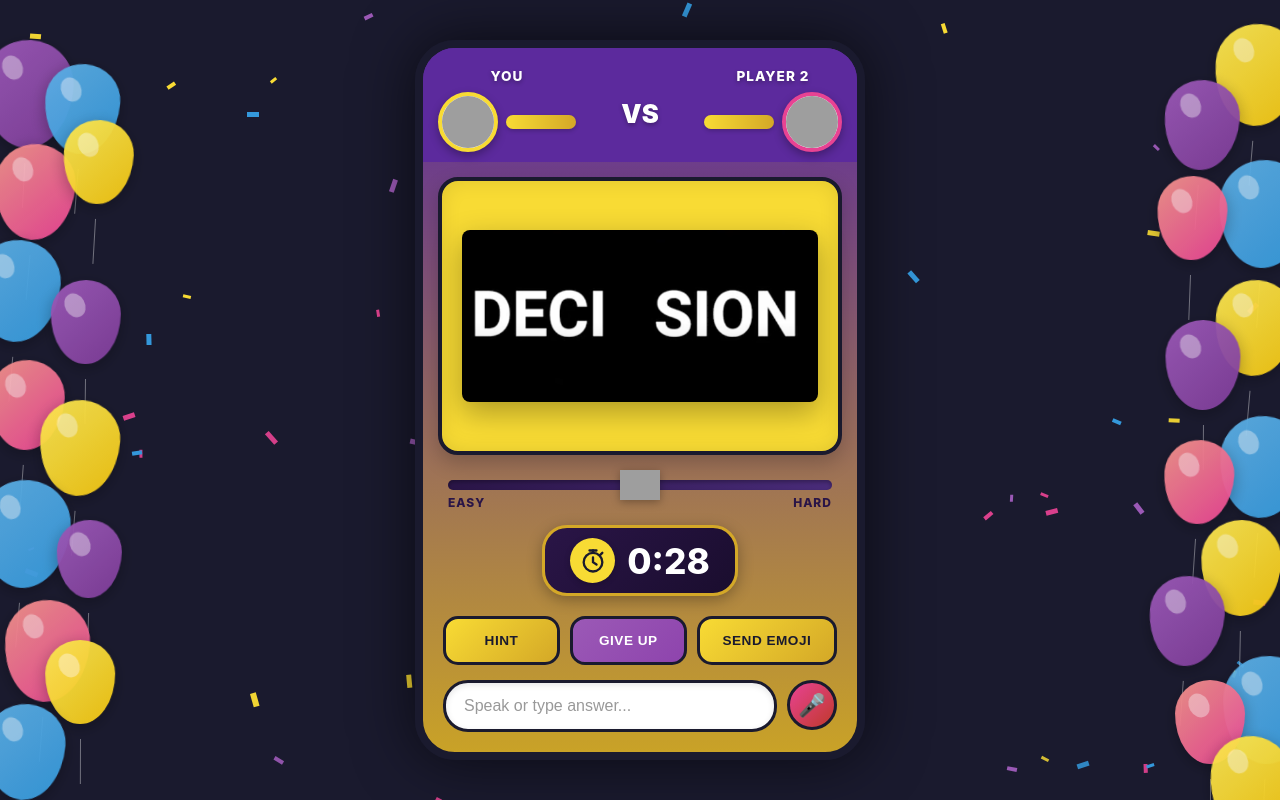
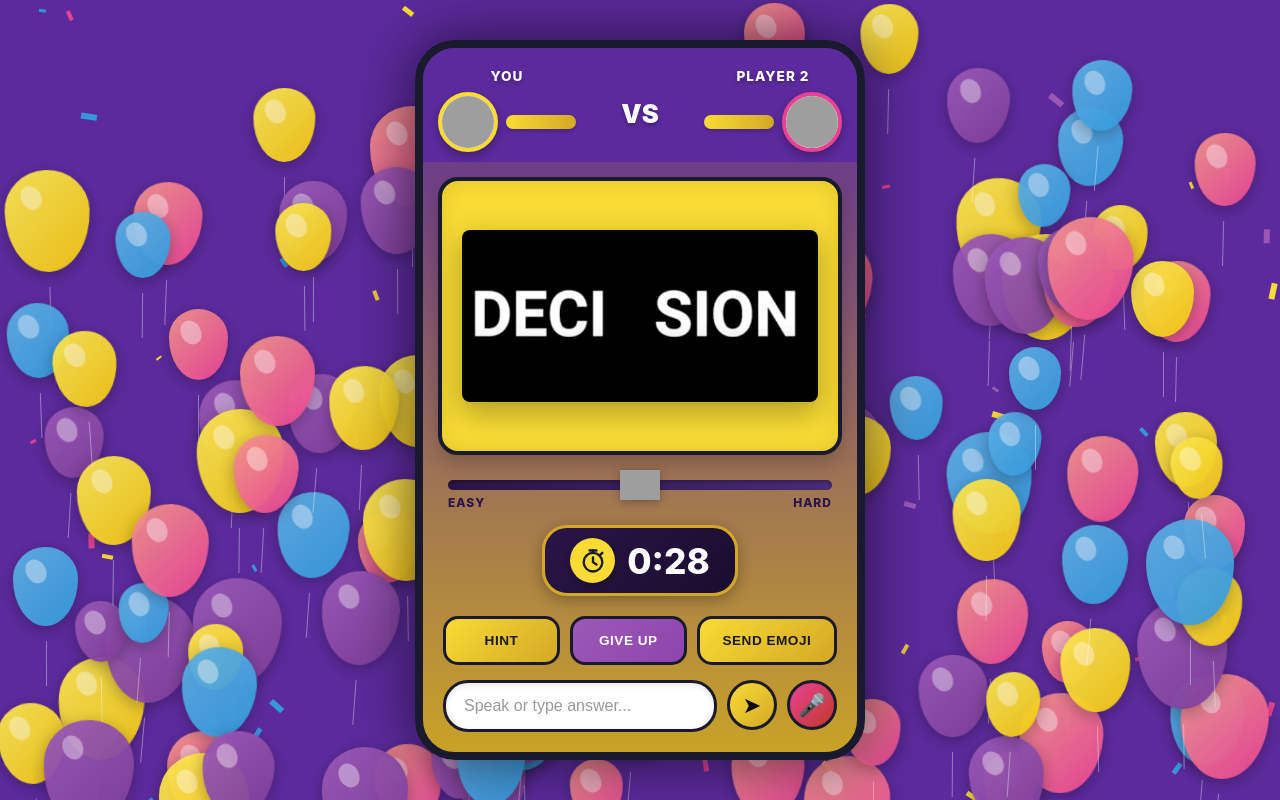
Before and after one commit to ilank-pro/RBL, a React (Vite) app: page / in a window 1280 px wide. Both pictures are taken after a click on the button "Login with Facebook". Built offline with nearby package versions, Linux system fonts and the light colour scheme; grey boxes are pictures that could not be loaded.

Commit message:
Update remote git with latest changes

```diff
--- a/src/App.jsx
+++ b/src/App.jsx
@@ -4,81 +4,51 @@ import Game from './components/Game'
 import './index.css'
 
 const Ornaments = () => {
-  // Balloon clusters on left side
-  const leftBalloons = [
-    { color: 'purple', top: '5%', left: '-20px', size: 90, delay: 0 },
-    { color: 'blue', top: '8%', left: '40px', size: 75, delay: 0.5 },
-    { color: 'pink', top: '18%', left: '-10px', size: 80, delay: 1 },
-    { color: 'yellow', top: '15%', left: '60px', size: 70, delay: 1.5 },
-    { color: 'blue', top: '30%', left: '-30px', size: 85, delay: 0.8 },
-    { color: 'purple', top: '35%', left: '50px', size: 70, delay: 2 },
-    { color: 'pink', top: '45%', left: '-15px', size: 75, delay: 0.3 },
-    { color: 'yellow', top: '50%', left: '35px', size: 80, delay: 1.2 },
-    { color: 'blue', top: '60%', left: '-25px', size: 90, delay: 0.7 },
-    { color: 'purple', top: '65%', left: '55px', size: 65, delay: 1.8 },
-    { color: 'pink', top: '75%', left: '0px', size: 85, delay: 0.4 },
-    { color: 'yellow', top: '80%', left: '45px', size: 70, delay: 2.2 },
-    { color: 'blue', top: '88%', left: '-20px', size: 80, delay: 1.1 },
-  ];
+  // Generate balloons to fill entire screen - regenerates on each refresh
+  const colors = ['purple', 'blue', 'yellow', 'pink'];
+  const balloons = [];
+  const totalBalloons = 120;
 
-  // Balloon clusters on right side
-  const rightBalloons = [
-    { color: 'yellow', top: '3%', right: '-15px', size: 85, delay: 0.6 },
-    { color: 'purple', top: '10%', right: '45px', size: 75, delay: 1.3 },
-    { color: 'blue', top: '20%', right: '-25px', size: 90, delay: 0.2 },
-    { color: 'pink', top: '22%', right: '55px', size: 70, delay: 1.7 },
-    { color: 'yellow', top: '35%', right: '-10px', size: 80, delay: 0.9 },
-    { color: 'purple', top: '40%', right: '40px', size: 75, delay: 2.1 },
-    { color: 'blue', top: '52%', right: '-20px', size: 85, delay: 0.5 },
-    { color: 'pink', top: '55%', right: '50px', size: 70, delay: 1.4 },
-    { color: 'yellow', top: '65%', right: '0px', size: 80, delay: 1.9 },
-    { color: 'purple', top: '72%', right: '60px', size: 75, delay: 0.3 },
-    { color: 'blue', top: '82%', right: '-30px', size: 90, delay: 1.6 },
-    { color: 'pink', top: '85%', right: '35px', size: 70, delay: 2.3 },
-    { color: 'yellow', top: '92%', right: '-5px', size: 80, delay: 0.8 },
-  ];
+  // Scatter balloons across entire screen
+  for (let i = 0; i < totalBalloons; i++) {
+    balloons.push({
+      id: `balloon-${i}`,
+      color: colors[Math.floor(Math.random() * colors.length)],
+      top: `${Math.random() * 95}%`,
+      left: `${Math.random() * 95}%`,
+      size: 50 + Math.random() * 40,
+      delay: Math.random() * 3,
+      duration: 3 + Math.random() * 2
+    });
+  }
 
   // Confetti pieces
-  const confetti = Array.from({ length: 60 }).map((_, i) => ({
+  const confetti = Array.from({ length: 80 }).map((_, i) => ({
+      id: `confetti-${i}`,
       left: `${Math.random() * 100}%`,
       top: `${Math.random() * 100}%`,
       color: ['yellow', 'blue', 'pink', 'purple'][Math.floor(Math.random() * 4)],
       delay: Math.random() * 15,
       duration: 12 + Math.random() * 8,
-    size: 6 + Math.random() * 8,
+      size: 6 + Math.random() * 10,
       rotation: Math.random() * 360
     }));
 
   return (
     <div className="background-decorations">
-      {/* Left side balloons */}
-      {leftBalloons.map((b, i) => (
+      {/* All balloons */}
+      {balloons.map((b) => (
         <div
-          key={`left-${i}`}
+          key={b.id}
           className={`balloon ${b.color} floating`}
           style={{
             top: b.top,
             left: b.left,
-            width: `${b.size}px`,
-            height: `${b.size * 1.2}px`,
-            animationDelay: `${b.delay}s`
-          }}
-        >
-          <div className="balloon-shine" />
-        </div>
-      ))}
-
-      {/* Right side balloons */}
-      {rightBalloons.map((b, i) => (
-        <div
-          key={`right-${i}`}
-          className={`balloon ${b.color} floating`}
-          style={{
-            top: b.top,
             right: b.right,
             width: `${b.size}px`,
             height: `${b.size * 1.2}px`,
-            animationDelay: `${b.delay}s`
+            animationDelay: `${b.delay}s`,
+            animationDuration: `${b.duration}s, ${b.duration * 1.5}s`
           }}
         >
           <div className="balloon-shine" />
@@ -86,9 +56,9 @@ const Ornaments = () => {
       ))}
 
       {/* Confetti */}
-      {confetti.map((c, i) => (
+      {confetti.map((c) => (
         <div
-          key={`confetti-${i}`}
+          key={c.id}
           className={`confetti ${c.color} drifting`}
           style={{
             left: c.left,
--- a/src/components/Game.jsx
+++ b/src/components/Game.jsx
@@ -53,8 +53,8 @@ const Game = ({ user }) => {
         setAnswer('');
     };
 
-    const checkAnswer = () => {
-        const userAnswer = answer.toLowerCase().trim();
+    const checkAnswerWithValue = (value) => {
+        const userAnswer = value.toLowerCase().trim();
         const correctAnswers = currentItem.answer.toLowerCase().split(',').map(a => a.trim());
 
         if (correctAnswers.includes(userAnswer)) {
@@ -63,6 +63,10 @@ const Game = ({ user }) => {
         } else {
             alert("Try again!");
         }
+    };
+
+    const checkAnswer = () => {
+        checkAnswerWithValue(answer);
     };
 
     const formatTime = (seconds) => {
@@ -148,8 +152,18 @@ const Game = ({ user }) => {
                     placeholder="Speak or type answer..."
                     value={answer}
                     onChange={(e) => setAnswer(e.target.value)}
-                    onKeyDown={(e) => e.key === 'Enter' && checkAnswer()}
+                    onKeyDown={(e) => {
+                        if (e.key === 'Enter' || (e.metaKey && e.key === 'Enter')) {
+                            checkAnswer();
+                        }
+                    }}
                 />
+                <button
+                    className="btn-send"
+                    onClick={checkAnswer}
+                >
+                    ➤
+                </button>
                 <button
                     className={`btn-mic ${isListening ? 'listening' : ''}`}
                     onClick={startListening}
--- a/src/index.css
+++ b/src/index.css
@@ -21,7 +21,7 @@
 
 body {
   font-family: var(--font-main);
-  background-color: var(--bg-dark);
+  background-color: var(--bg-primary);
   color: var(--text-white);
   overflow: hidden;
   display: flex;
@@ -493,6 +493,25 @@ body {
   font-weight: 400;
 }
 
+.btn-send {
+  background: linear-gradient(135deg, var(--accent-yellow) 0%, var(--accent-gold) 100%);
+  border: 3px solid var(--bg-dark);
+  border-radius: 50%;
+  width: 50px;
+  height: 50px;
+  display: flex;
+  justify-content: center;
+  align-items: center;
+  cursor: pointer;
+  font-size: 1.4rem;
+  transition: transform 0.2s, box-shadow 0.2s;
+}
+
+.btn-send:hover {
+  transform: scale(1.05);
+  box-shadow: 0 4px 12px rgba(0,0,0,0.3);
+}
+
 .btn-mic {
   background: linear-gradient(135deg, var(--accent-pink) 0%, #c0392b 100%);
   border: 3px solid var(--bg-dark);
```
Also changed, not shown: src/assets/Screenshot 2025-12-29 at 3.14.51 PM.png (added). Lines whose indentation alone changed are shown as unchanged.
